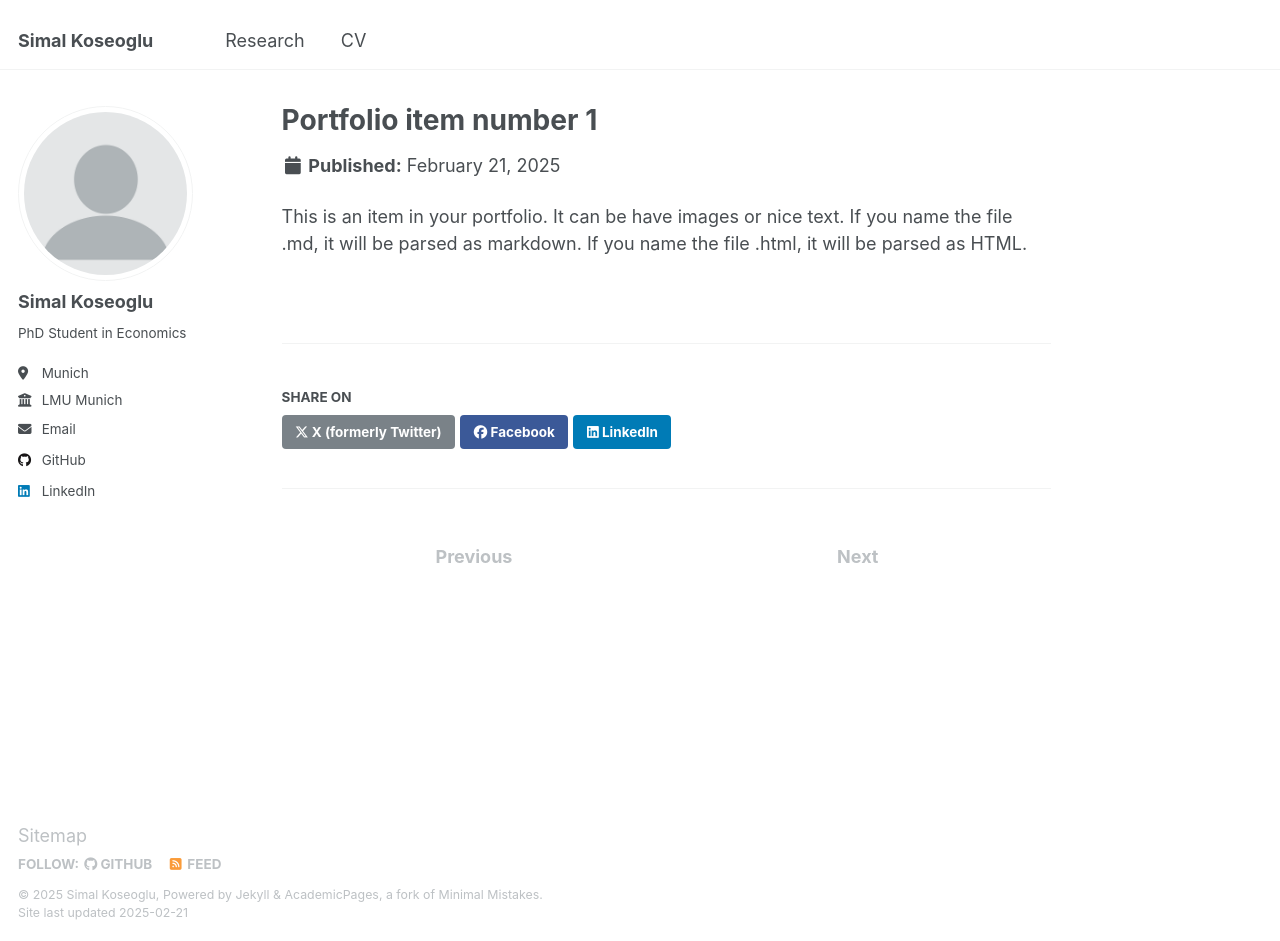
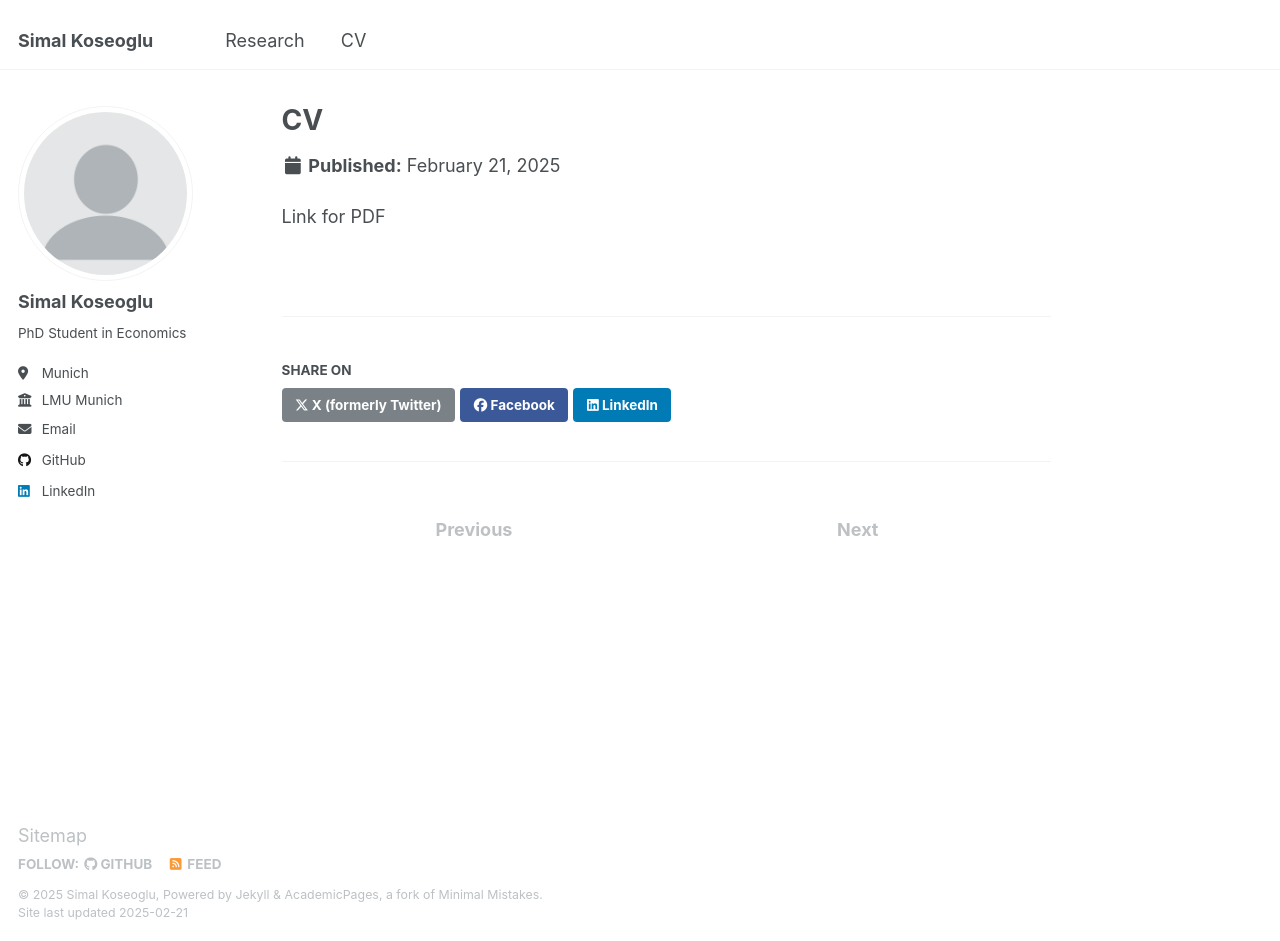
Before and after one commit to simalkoseoglu/simalkoseoglu.com, a Jekyll site: the page built from _portfolio/portfolio-1.md, in a window 1280 px wide and 941 px high. Built offline with Jekyll 4.4.1, drawn with Linux system fonts in a browser that asks for light colours.

Commit message:
Update portfolio-1.md

```diff
--- a/_portfolio/portfolio-1.md
+++ b/_portfolio/portfolio-1.md
@@ -1,7 +1,6 @@
 ---
-title: "Portfolio item number 1"
-excerpt: "Short description of portfolio item number 1<br/><img src='/images/500x300.png'>"
+title:  "CV"
 collection: portfolio
 ---
 
-This is an item in your portfolio. It can be have images or nice text. If you name the file .md, it will be parsed as markdown. If you name the file .html, it will be parsed as HTML.
+Link for PDF
```
